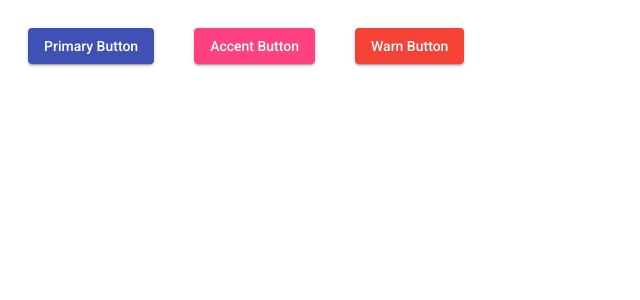
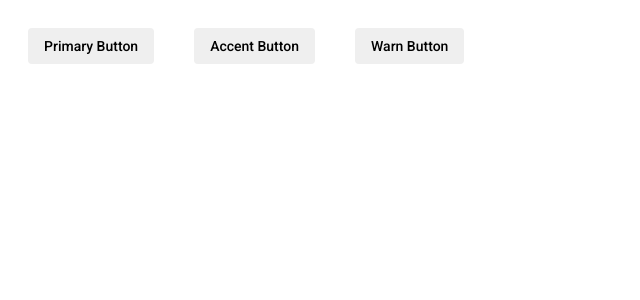
Before and after one commit to sgarg5858/theming-in-angular-using-angular-material, an Angular app: page / in a window 1280 px wide. Shown: the top 300 px of the page, without its empty margins (0-640 px from the left). Built offline with nearby package versions, Linux system fonts and the light colour scheme.

Commit message:
add classes for light & dark theme

```diff
--- a/src/styles.scss
+++ b/src/styles.scss
@@ -31,7 +31,7 @@ $my-warn: mat.define-palette(mat.$red-palette);
 //with the result from define-palette. The choice of a light versus a dark theme
 //determines the background and foreground colors used throughout the components.
 
-$my-light-theme: mat.define-light-theme((
+$light-theme: mat.define-light-theme((
  color: (
    primary: $my-primary,
    accent: $my-accent,
@@ -42,7 +42,7 @@ $my-light-theme: mat.define-light-theme((
 //These mixins behave the same as individual component mixins,
 //except they emit styles for core-theme and all 35+ components in Angular Material.
 //Unless your application uses every single component, this will produce unnecessary CSS.
-@include mat.all-component-themes($my-light-theme);
+// @include mat.all-component-themes($light-theme);
 
 
 //Step-4  Lets define Dark Theme
@@ -57,3 +57,10 @@ $dark-theme: mat.define-dark-theme((
    warn:$dark-warn
  )
 ));
+
+.my-dark-theme{
+  @include mat.all-component-themes($dark-theme);
+}
+.my-light-theme{
+  @include mat.all-component-themes($light-theme);
+}
```
